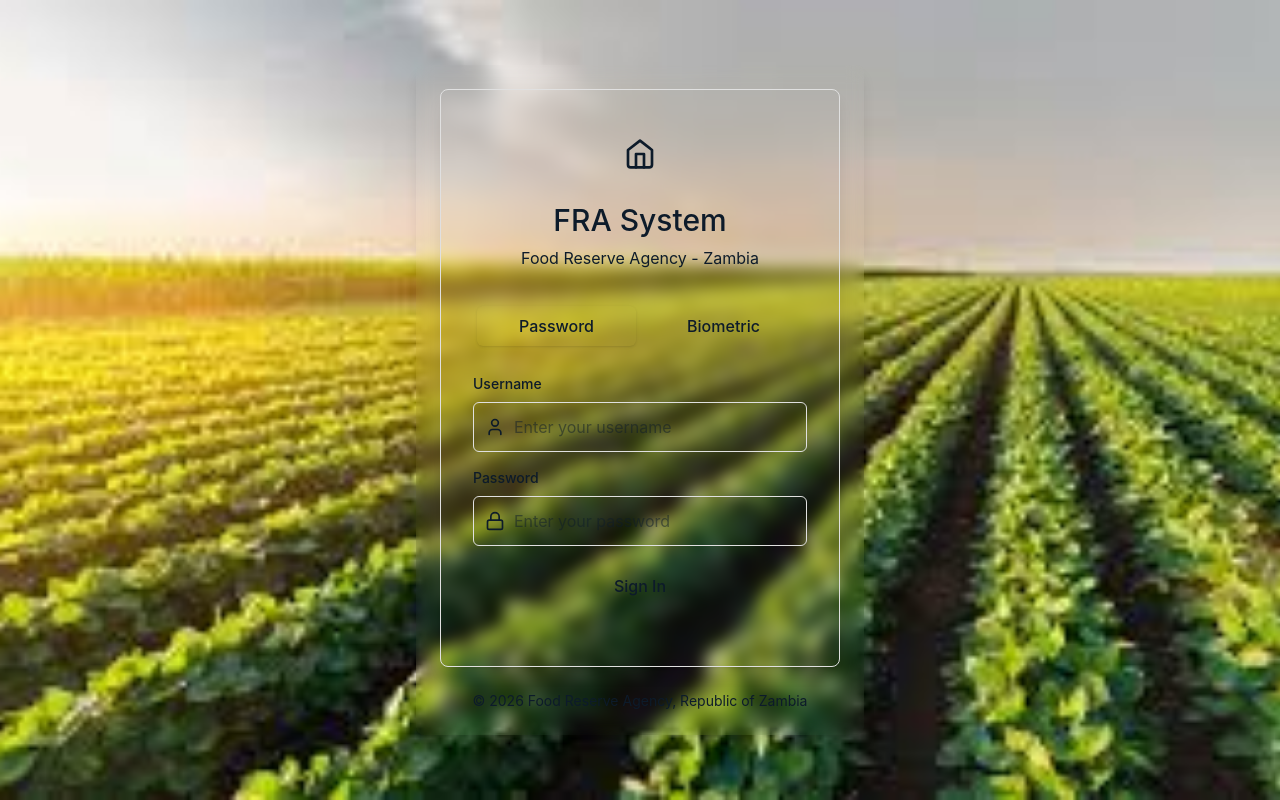
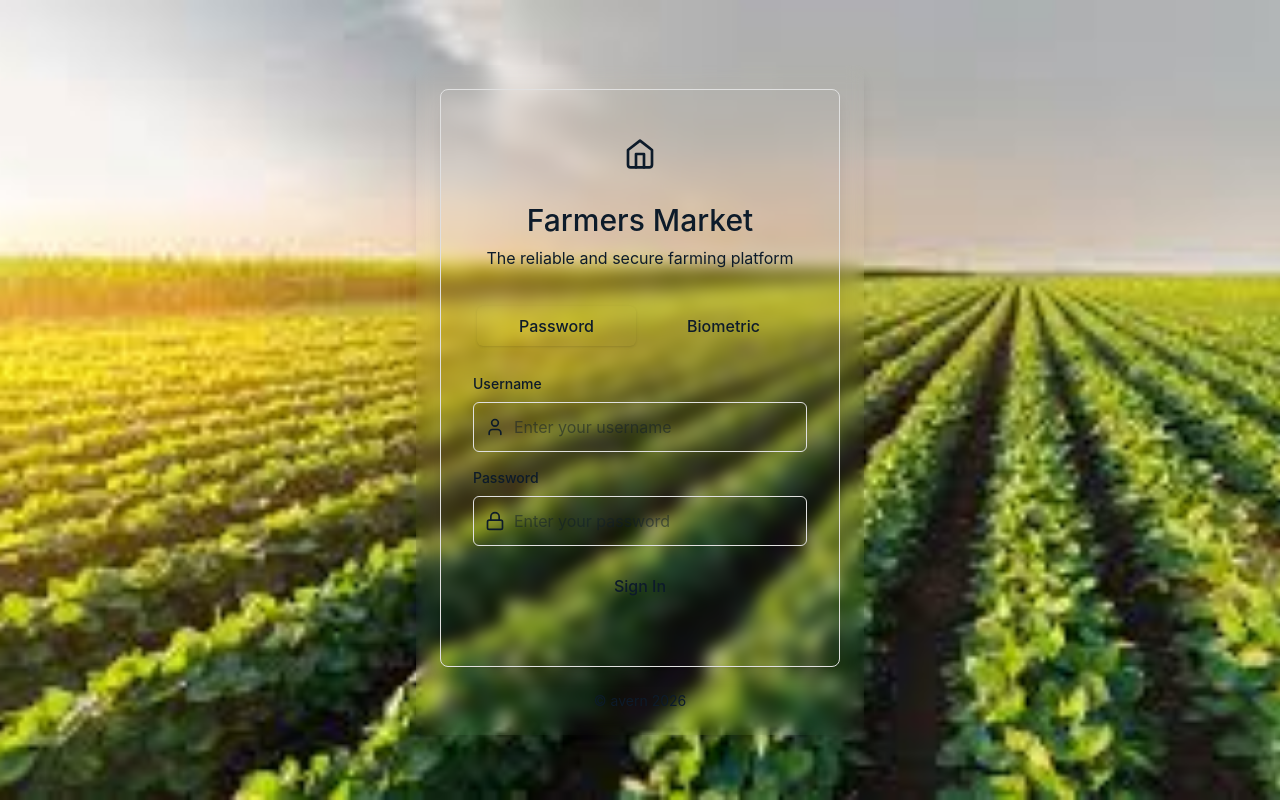
Before and after one commit to Crux98-eng/COPPERBELT-FRA-SYSTEM, a React (Vite) app in the folder CBU-FRA/: page /login in a window 1280 px wide. Built offline with nearby package versions, Linux system fonts and the light colour scheme; no server answers.

Commit message:
the name changes

```diff
--- a/CBU-FRA/src/app/components/auth/LoginPage.tsx
+++ b/CBU-FRA/src/app/components/auth/LoginPage.tsx
@@ -83,8 +83,8 @@
             <div className="inline-flex items-center justify-center w-16 h-16 bg-primary rounded-full mb-4">
               <Warehouse className="w-8 h-8 text-primary-foreground" />
             </div>
-            <h1 className="text-3xl text-card-foreground mb-2">FRA System</h1>
-            <p className="text-muted-foreground">Food Reserve Agency - Zambia</p>
+            <h1 className="text-3xl text-card-foreground mb-2">Farmers Market</h1>
+            <p className="text-muted-foreground">The reliable and secure farming platform</p>
           </div>
 
 
@@ -220,7 +220,7 @@
         </div>
 
         <p className="text-center text-sm text-muted-foreground mt-6">
-          © 2026 Food Reserve Agency, Republic of Zambia
+          © avern 2026
         </p>
       </div>
     </div>
--- a/CBU-FRA/src/app/components/dashboard/Dashboard.tsx
+++ b/CBU-FRA/src/app/components/dashboard/Dashboard.tsx
@@ -246,7 +246,7 @@
                 Operations Dashboard
               </h1>
               <p className="text-muted-foreground">
-                Real-time overview of FRA agricultural operations
+                Real-time overview of the system management
               </p>
             </div>
             <div className="flex items-center gap-3">
--- a/CBU-FRA/src/app/components/home/LandingPage.tsx
+++ b/CBU-FRA/src/app/components/home/LandingPage.tsx
@@ -55,7 +55,7 @@
               <img src={logo} alt="Logo" className="w-full h-full object-contain" />
             </div>
             <div>
-              <h1 className="text-xl text-white">FRA System</h1>
+              <h1 className="text-xl text-white">Farners Market</h1>
               <p className="text-xs text-white/80">Republic of Zambia</p>
             </div>
           </div>
@@ -72,7 +72,7 @@
           <div className="max-w-4xl mx-auto text-center">
             <div className="inline-flex items-center gap-2 px-4 py-2 bg-white/10 backdrop-blur-sm border border-white/20 rounded-full text-white text-sm mb-6">
               <Shield className="w-4 h-4" />
-              <span>Ministry of Agriculture - Zambia</span>
+              <span>Secure & Transparent</span>
             </div>
 
             <h1 className="text-5xl md:text-7xl text-white mb-6 leading-tight">
--- a/CBU-FRA/src/app/components/layouts/RootLayout.tsx
+++ b/CBU-FRA/src/app/components/layouts/RootLayout.tsx
@@ -47,7 +47,7 @@
             <img src={logo} alt="Logo" className="w-full h-full object-contain" />
           </div>
           <p className="mt-5 text-[9px] tracking-[0.28em] uppercase text-sidebar-foreground/60">
-            COPPERBELT FRA
+            The farmers market
           </p>
           <h1 className="mt-1 text-s font-semibold leading-tight text-sidebar-foreground">
             Admin Console
```
